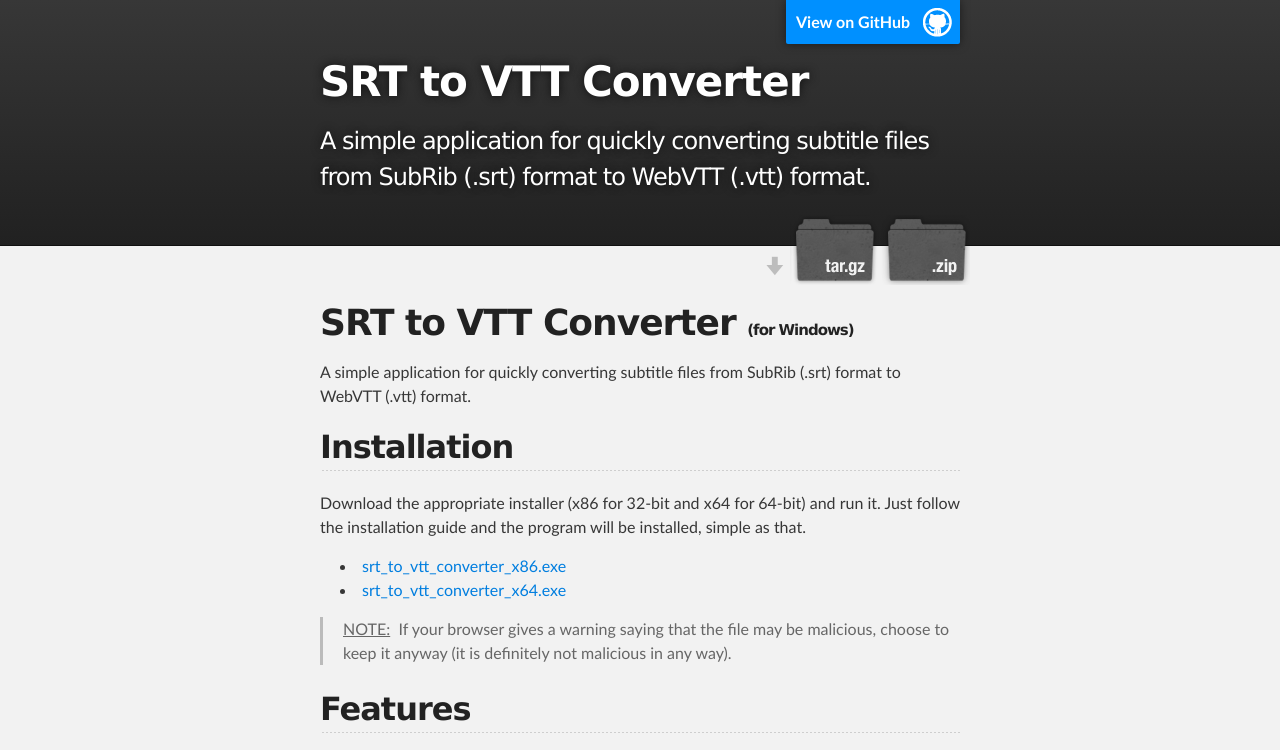
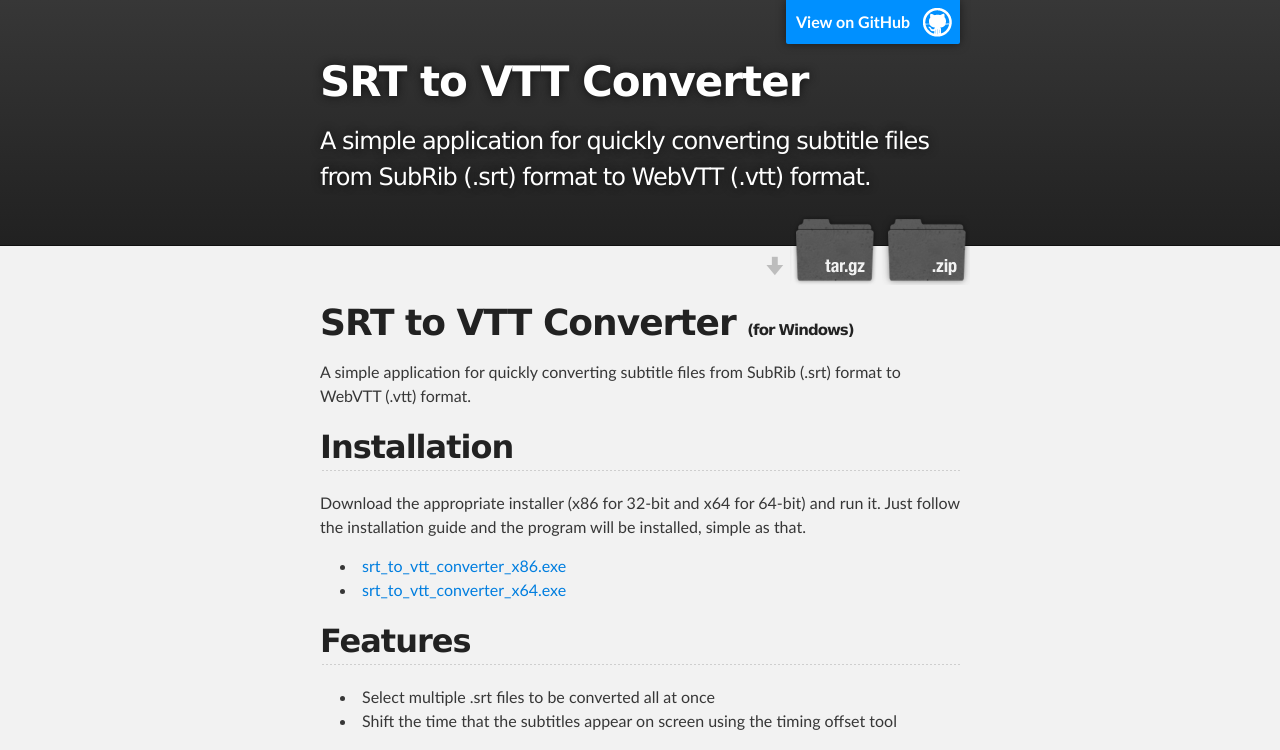
Before and after one commit to nwoltman/srt-to-vtt-converter, a plain HTML site: page index.html in a window 1280 px wide. Shown: the top 750 px of the page. Drawn offline with Linux system fonts and the light colour scheme.

Commit message:
Removed the malicious download warning (apparently downloads from GitHub.com are not considered malicious).

```diff
--- a/index.html
+++ b/index.html
@@ -48,7 +48,6 @@
           <li><a href="https://github.com/woollybogger/srt-to-vtt-converter/raw/master/SRT_to_VTT_Converter_x86.exe" title="Download the 32-bit installer" download>srt_to_vtt_converter_x86.exe</a></li>
           <li><a href="https://github.com/woollybogger/srt-to-vtt-converter/raw/master/SRT_to_VTT_Converter_x64.exe" title="Download the 64-bit installer" download>srt_to_vtt_converter_x64.exe</a></li>
         </ul>
-        <blockquote><u>NOTE:</u>&nbsp; If your browser gives a warning saying that the file may be malicious, choose to keep it anyway (it is definitely not malicious in any way).</blockquote>
 
         <h2><a name="features" class="anchor" href="#features"><span class="octicon octicon-link"></span></a>Features</h2>
 
```
